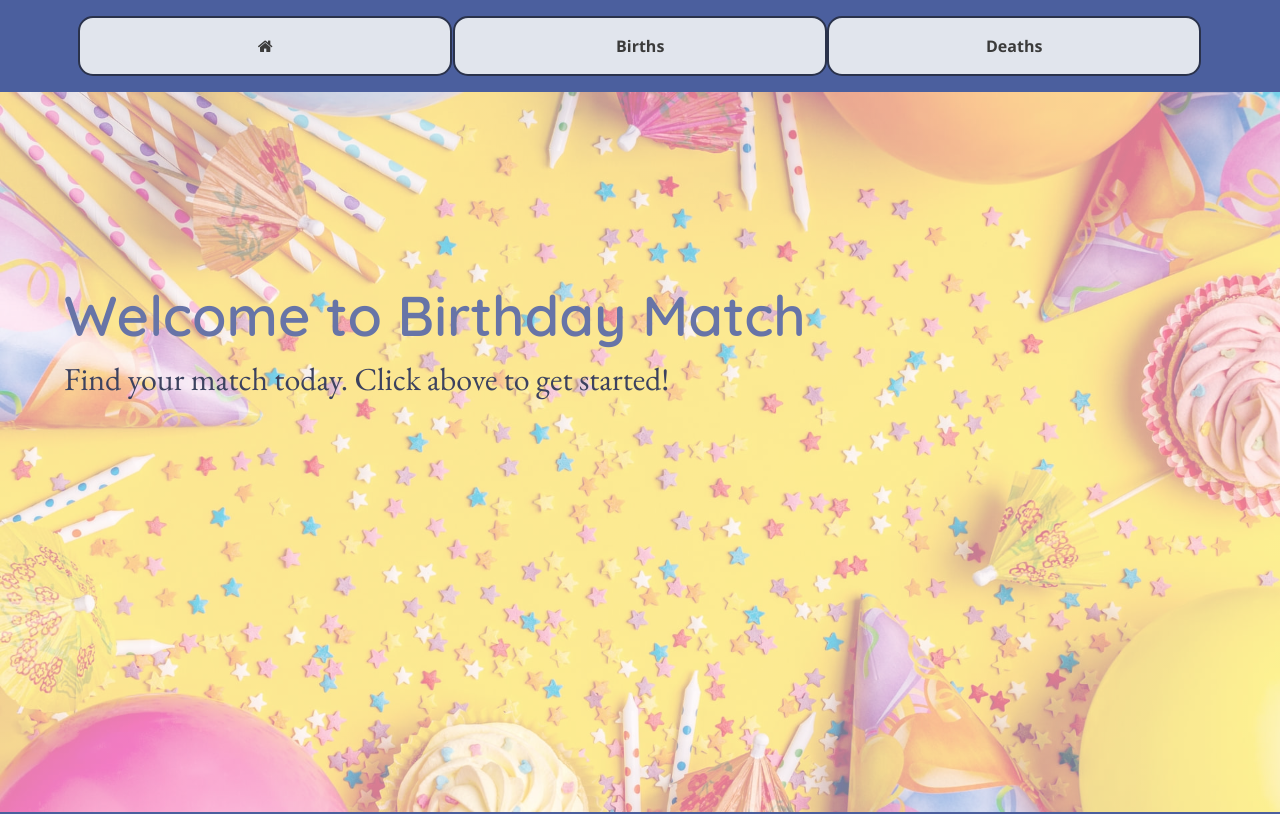
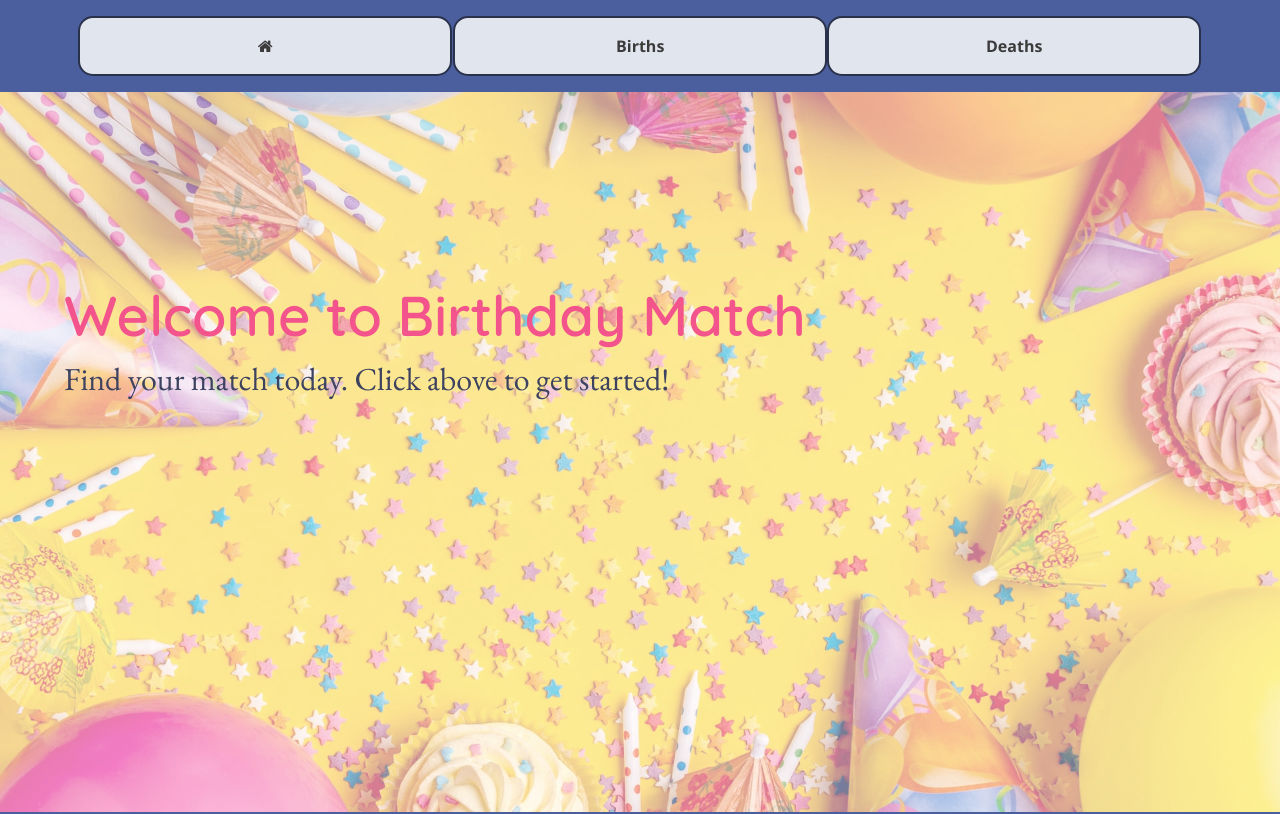
Before and after one commit to staten-island-tech/vue-api-project-chang, a Vue app in the folder chang/: page /home in a window 1280 px wide. Shown: the top 814 px of the page. Built offline with nearby package versions, Linux system fonts and the light colour scheme; no server answers.

Commit message:
Update HomePage.vue

```diff
--- a/chang/src/components/HomePage.vue
+++ b/chang/src/components/HomePage.vue
@@ -228,7 +228,7 @@ h2 {
   font-family: 'Quicksand', sans-serif;
   font-size: 3.5rem;
   text-align: center;
-  color: rgb(103, 116, 167);
+  color: #F3548C;
   margin: auto;
 }
 
```
